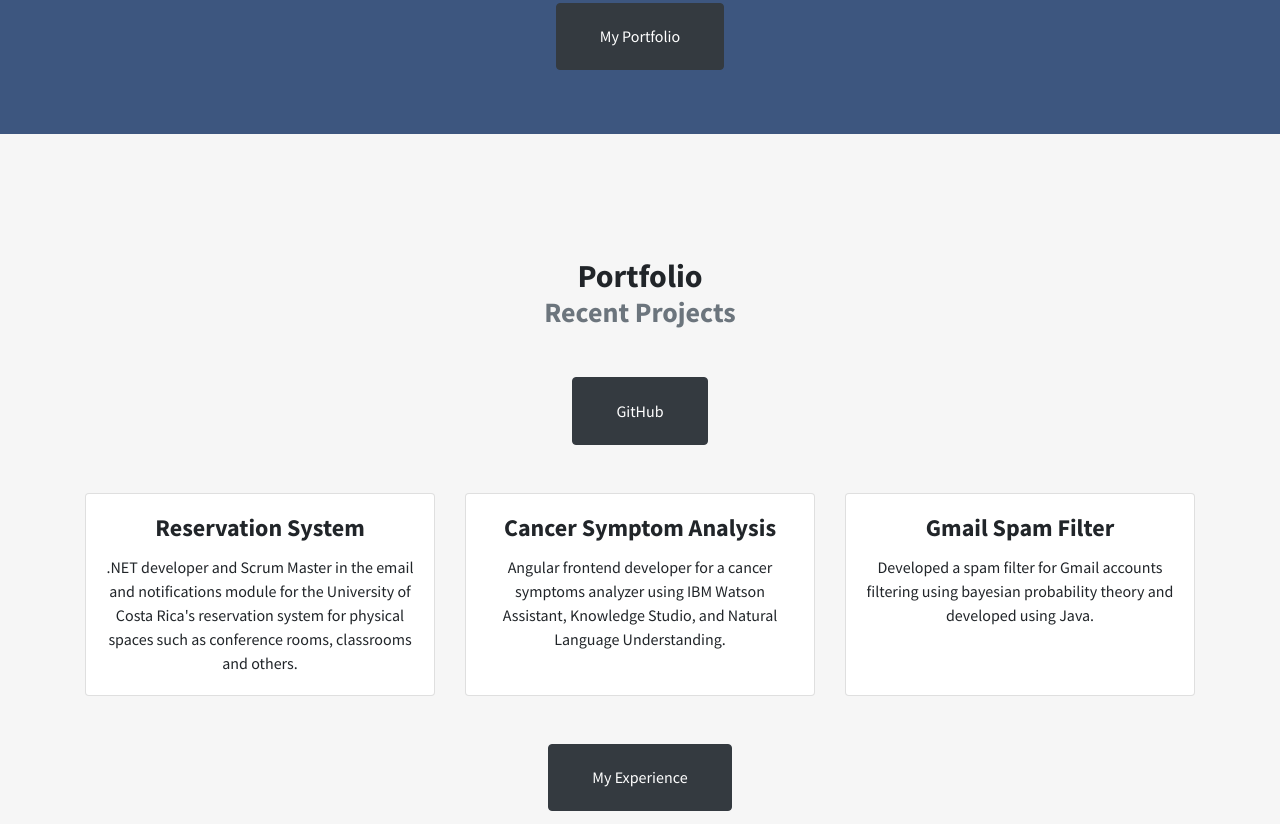
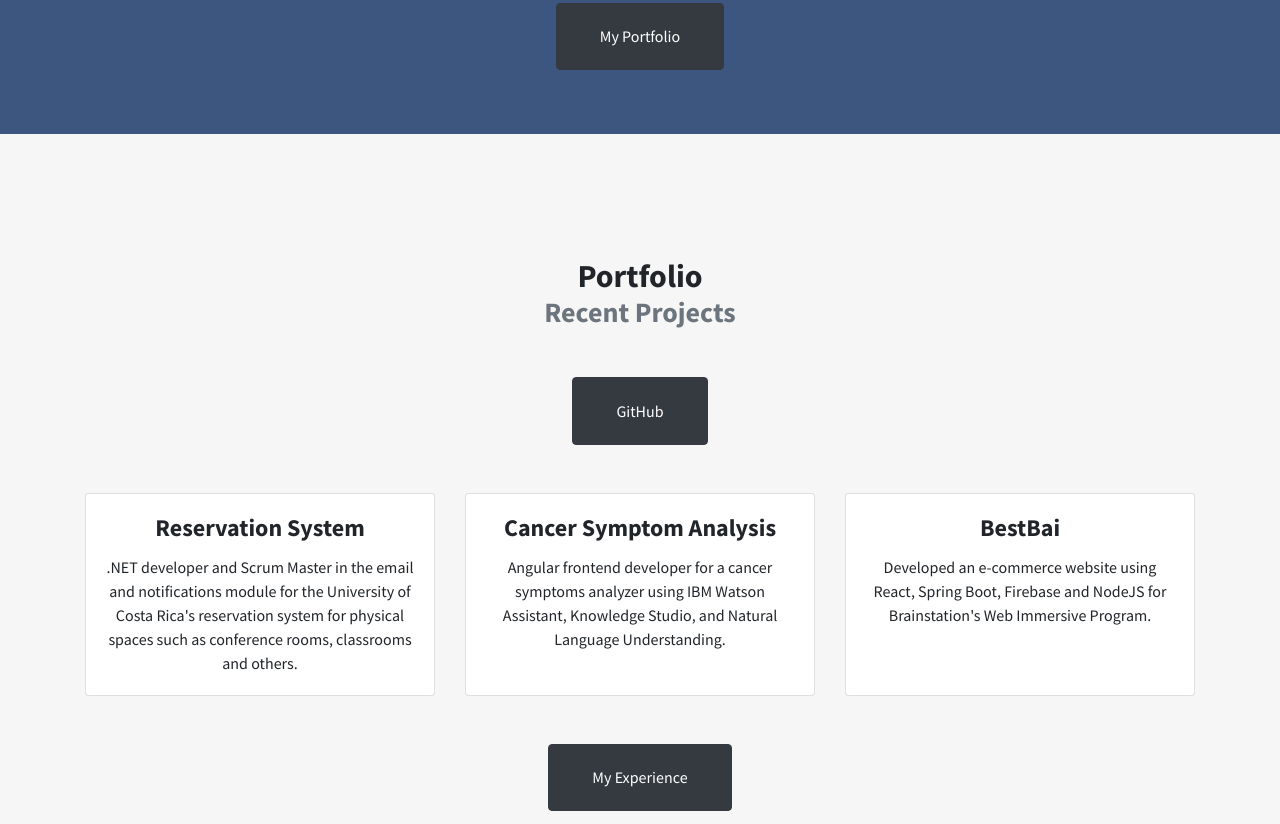
Before and after one commit to bailinhuang/bailinhuang.github.io, a website: page index.html in a window 1280 px wide. Shown: the part 2287-3111 px from the top of the page. Drawn offline with nearby package versions, Linux system fonts and the light colour scheme.

Commit message:
changed project from gmail spam filter to bestbai

```diff
--- a/index.html
+++ b/index.html
@@ -61,7 +61,7 @@
                 </div>
               </div>
               <div class="card-body">
-                <p class="card-text exp-card-text">Coursing the Web Immersive Program at Brainstation.</p>
+                <p class="card-text exp-card-text">Web Immersive Program at Brainstation.</p>
               </div>
             </div>
           </div>
@@ -188,9 +188,9 @@
           </div>
           <div class="card">
             <div class="card-body">
-              <h4 class="card-title">Gmail Spam Filter</h4>
-              <p class="card-text">Developed a spam filter for Gmail accounts filtering using bayesian probability
-                theory and developed using Java.</p>
+              <h4 class="card-title">BestBai</h4>
+              <p class="card-text">Developed an e-commerce website using React, Spring Boot, Firebase and NodeJS for
+                Brainstation's Web Immersive Program.</p>
             </div>
           </div>
         </div>
```
